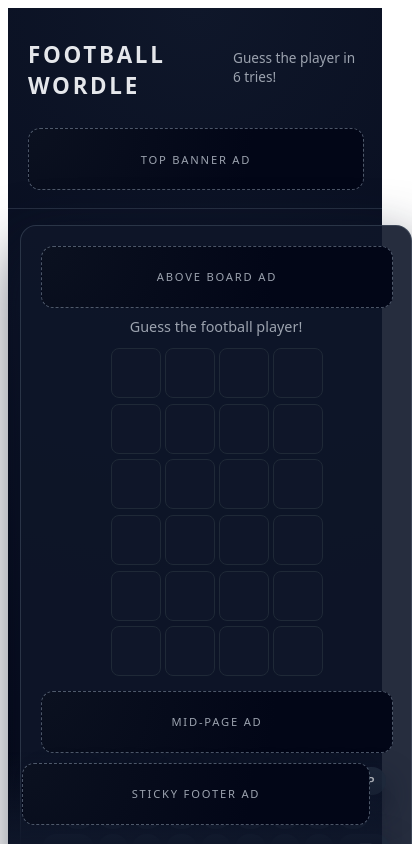
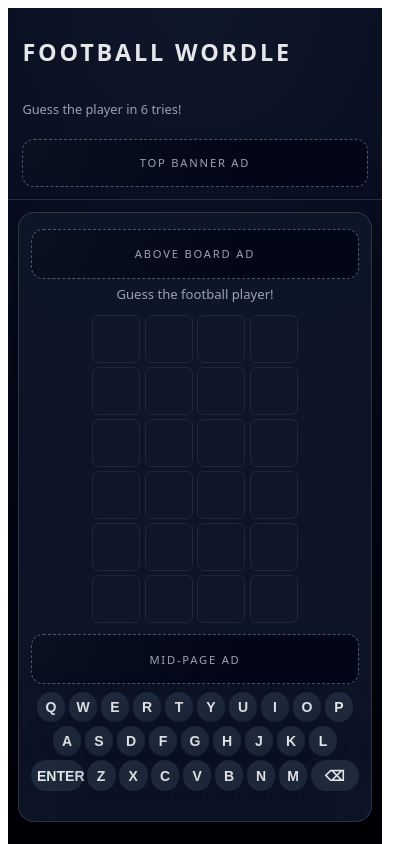
Before and after one commit to martinmazas/football-wordle, a React (Vite) app: page / in a window 390 px wide. Shown: the top 844 px of the page, 412 px wide, since content can reach past the window. Built offline with nearby package versions, Linux system fonts and the light colour scheme.

Commit message:
fixing issues

```diff
--- a/src/FootballWordle.css
+++ b/src/FootballWordle.css
@@ -11,6 +11,12 @@
   --fw-absent: #ef4444;
 }
 
+*,
+*::before,
+*::after {
+  box-sizing: border-box;
+}
+
 /* ========== PAGE & LAYOUT ========== */
 
 .fw-page {
@@ -20,6 +26,7 @@
   background: radial-gradient(circle at top, #0f172a 0, #020617 55%, #000 100%);
   color: var(--fw-text);
   font-family: system-ui, -apple-system, BlinkMacSystemFont, "Inter", sans-serif;
+  overflow-x: hidden;
 }
 
 .fw-header {
@@ -52,6 +59,7 @@
   flex: 1;
   display: flex;
   flex-direction: column;
+  width: 100%;
   align-items: center;
   /* horizontal centering */
   justify-content: flex-start;
@@ -62,7 +70,7 @@
 
 /* Board container centered, responsive width */
 .fw-board-container {
-  width: 100%;
+  width: min(520px, 100%);
   max-width: 520px;
   /* overall limit on desktop */
   margin: 0 auto;
@@ -71,6 +79,7 @@
   padding: 1rem 1.25rem 1.5rem;
   box-shadow: 0 24px 60px rgba(15, 23, 42, 0.8);
   border: 1px solid rgba(148, 163, 184, 0.22);
+  overflow: hidden;
 }
 
 /* Sidebar with ad will go UNDER the board on all devices,
@@ -109,6 +118,7 @@
   justify-content: center;
   gap: 0.35rem;
   margin: 0.5rem auto 0.9rem;
+  width: 100%;
 }
 
 /* Row width = sum of tiles (content-based), not 100% */
@@ -239,6 +249,17 @@
   background: var(--fw-absent);
   color: #450a0a;
   box-shadow: none;
+}
+
+.fw-mobile-input {
+  position: absolute;
+  opacity: 0;
+  height: 1px;
+  width: 1px;
+  border: 0;
+  padding: 0;
+  margin: 0;
+  pointer-events: none;
 }
 
 /* ========== STATS MODAL ========== */
@@ -415,6 +436,10 @@
 .fw-footer {
   position: sticky;
   bottom: 0;
+  left: 0;
+  right: 0;
+  z-index: 15;
+  margin-top: auto;
   padding: 0.4rem 0.9rem 0.6rem;
   background: linear-gradient(to top, rgba(15, 23, 42, 0.96), transparent);
 }
@@ -439,3 +464,152 @@
 .fw-sidebar .ad-slot {
   min-height: 200px;
 }
+
+@media (max-width: 720px) {
+  .fw-header {
+    padding: 0.75rem 0.9rem 0.35rem;
+  }
+
+  .fw-header-top {
+    flex-direction: column;
+    align-items: flex-start;
+    gap: 0.25rem;
+    margin-bottom: 0.5rem;
+  }
+
+  .fw-title {
+    font-size: clamp(1.25rem, 6vw, 1.5rem);
+  }
+
+  .fw-subtitle {
+    font-size: 0.8rem;
+  }
+
+  .fw-main {
+    padding: 0.75rem 0.65rem 3.5rem;
+  }
+
+  .fw-board-container {
+    padding: 0.8rem 0.75rem 1rem;
+    box-shadow: 0 12px 32px rgba(0, 0, 0, 0.55);
+  }
+
+  .fw-message {
+    font-size: 0.82rem;
+  }
+
+  .fw-board {
+    gap: 0.25rem;
+    margin: 0.4rem auto 0.7rem;
+  }
+
+  .fw-row {
+    gap: calc(var(--fw-tile-gap, 6px) * 0.8);
+  }
+
+  .tile {
+    border-radius: 0.4rem;
+    font-size: clamp(1rem, 4vw, 1.25rem);
+  }
+
+  .fw-keyboard {
+    margin-top: 0.45rem;
+    gap: 0.25rem;
+  }
+
+  .fw-keyboard-row {
+    gap: 0.2rem;
+  }
+
+  .fw-key {
+    min-width: clamp(1.8rem, 7vw, 2.2rem);
+    padding: 0.45rem 0.35rem;
+    font-size: clamp(0.78rem, 3.6vw, 0.92rem);
+  }
+
+  .fw-key--wide {
+    min-width: clamp(3rem, 11vw, 3.8rem);
+  }
+
+  .fw-actions {
+    margin-top: 0.9rem;
+  }
+
+  /* Ad adjustments for mobile UX */
+  .ad-slot {
+    min-height: 50px;
+    margin: 0.2rem 0 0.4rem;
+  }
+
+  .ad-slot[data-slot-id="sidebar-rect"] {
+    display: none;
+  }
+
+  .ad-slot[data-slot-id="top-banner"] {
+    min-height: 48px;
+  }
+
+  .ad-slot[data-slot-id="between-board-keyboard"] {
+    margin-top: 0.35rem;
+    margin-bottom: 0.45rem;
+  }
+
+  .fw-sidebar {
+    display: none;
+  }
+}
+
+@media (min-width: 1024px) {
+  .fw-main {
+    display: grid;
+    grid-template-columns: minmax(220px, 260px) minmax(0, 580px) minmax(220px, 260px);
+    align-items: start;
+    justify-content: center;
+    gap: 1rem;
+  }
+
+  .fw-board-container {
+    margin: 0;
+  }
+
+  .fw-sidebar {
+    display: flex;
+    flex-direction: column;
+    gap: 0.75rem;
+    margin: 0;
+    position: sticky;
+    top: 1rem;
+  }
+
+  .fw-sidebar--left {
+    align-items: flex-end;
+  }
+
+  .fw-sidebar--right {
+    align-items: flex-start;
+  }
+
+  .ad-slot {
+    min-height: 70px;
+    margin: 0.4rem 0 0.8rem;
+  }
+
+  .ad-slot[data-slot-id="top-banner"] {
+    min-height: 90px;
+  }
+
+  .ad-slot[data-slot-id="above-board"] {
+    margin-bottom: 0.65rem;
+  }
+
+  .ad-slot[data-slot-id="between-board-keyboard"] {
+    margin-top: 0.5rem;
+    margin-bottom: 0.6rem;
+  }
+
+  .fw-sidebar .ad-slot,
+  .ad-slot[data-slot-id="sidebar-rect"],
+  .ad-slot[data-slot-id="sidebar-rect-2"] {
+    min-height: 260px;
+  }
+}
--- a/src/FootballWordle.tsx
+++ b/src/FootballWordle.tsx
@@ -1,4 +1,10 @@
-import React, { useCallback, useEffect, useMemo, useState } from "react";
+import React, {
+  useCallback,
+  useEffect,
+  useMemo,
+  useRef,
+  useState,
+} from "react";
 import type { CSSProperties } from "react";
 import "./FootballWordle.css";
 import players from "./players.json";
@@ -37,6 +43,8 @@ const FootballWordle: React.FC = () => {
     "playing"
   );
   const [showStats, setShowStats] = useState(false);
+  const [isMobile, setIsMobile] = useState(false);
+  const mobileInputRef = useRef<HTMLInputElement | null>(null);
   const [targetPlayer, setTargetPlayer] = useState(
     players[Math.floor(Math.random() * players.length)]
   );
@@ -210,8 +218,23 @@ const FootballWordle: React.FC = () => {
     [currentGuess.length, gameStatus, handleSubmitGuess]
   );
 
+  const handleMobileChange = (value: string) => {
+    if (gameStatus !== "playing") return;
+    const sanitized = value.replace(/[^a-zA-Z]/g, "").toUpperCase();
+    setCurrentGuess(sanitized.slice(0, WORD_LENGTH));
+  };
+
+  const handleMobileKeyDown = (e: React.KeyboardEvent<HTMLInputElement>) => {
+    if (e.key === "Enter") {
+      e.preventDefault();
+      handleSubmitGuess();
+    }
+  };
+
   // Physical keyboard support
   useEffect(() => {
+    if (isMobile) return;
+
     const listener = (e: KeyboardEvent) => {
       const key = e.key.toUpperCase();
 
@@ -228,7 +251,20 @@ const FootballWordle: React.FC = () => {
 
     window.addEventListener("keydown", listener);
     return () => window.removeEventListener("keydown", listener);
-  }, [handleKeyPress]);
+  }, [handleKeyPress, isMobile]);
+
+  // Detect mobile to show native keyboard input
+  useEffect(() => {
+    if (typeof navigator === "undefined") return;
+    const ua = navigator.userAgent || "";
+    setIsMobile(/Mobi|Android|iPhone|iPad|iPod/i.test(ua));
+  }, []);
+
+  useEffect(() => {
+    if (isMobile) {
+      mobileInputRef.current?.focus();
+    }
+  }, [isMobile]);
 
   const getCellStatus = (rowIndex: number, colIndex: number): CellStatus => {
     const guess = guesses[rowIndex];
@@ -269,6 +305,9 @@ const FootballWordle: React.FC = () => {
     setCurrentGuess("");
     setGameStatus("playing");
     setShowStats(false);
+    if (isMobile) {
+      mobileInputRef.current?.focus();
+    }
   };
 
   const message =
@@ -291,11 +330,36 @@ const FootballWordle: React.FC = () => {
       </header>
 
       <main className="fw-main">
+        {/* Left sidebar for desktop */}
+        <aside className="fw-sidebar fw-sidebar--left">
+          <AdSlot id="sidebar-left" label="Sidebar ad" />
+        </aside>
+
         <section className="fw-board-container">
           {/* Ad above the board – high visibility, but below the title */}
           <AdSlot id="above-board" label="Above board ad" />
 
           <div className="fw-message">{message}</div>
+          {isMobile && (
+            <input
+              className="fw-mobile-input"
+              id="fw-mobile"
+              ref={mobileInputRef}
+              type="text"
+              inputMode="text"
+              autoCapitalize="characters"
+              autoComplete="off"
+              autoCorrect="off"
+              autoFocus
+              value={currentGuess}
+              onChange={(e) => handleMobileChange(e.target.value)}
+              onKeyDown={handleMobileKeyDown}
+              maxLength={WORD_LENGTH}
+              placeholder="Type your guess"
+              aria-label="Type your guess"
+              onFocus={(e) => e.target.select()}
+            />
+          )}
           <div
             className="fw-board"
             style={
@@ -305,6 +369,11 @@ const FootballWordle: React.FC = () => {
                 "--fw-tile-gap": `${TILE_GAP_PX}px`,
               } as CSSProperties
             }
+            onClick={() => {
+              if (isMobile) {
+                mobileInputRef.current?.focus();
+              }
+            }}
           >
             {Array.from({ length: MAX_TRIES }).map((_, rowIdx) => (
               <div className="fw-row" key={rowIdx}>
@@ -332,9 +401,10 @@ const FootballWordle: React.FC = () => {
           </div>
         </section>
 
-        {/* Right column for desktop only – large rectangle */}
-        <aside className="fw-sidebar">
+        {/* Right column for desktop only – large rectangles */}
+        <aside className="fw-sidebar fw-sidebar--right">
           <AdSlot id="sidebar-rect" label="Sidebar ad" />
+          <AdSlot id="sidebar-rect-2" label="Sidebar ad 2" />
         </aside>
       </main>
 
```
